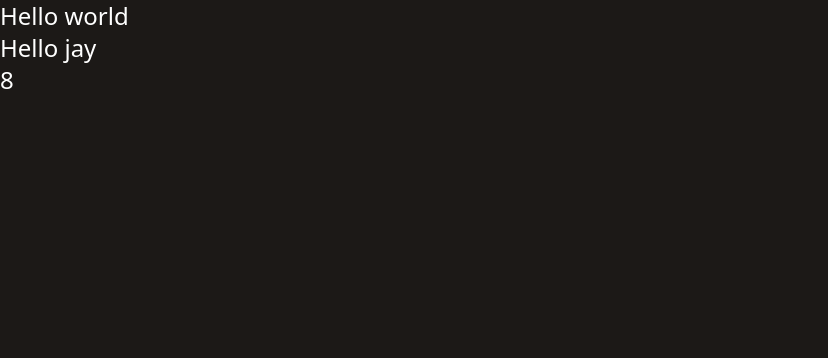
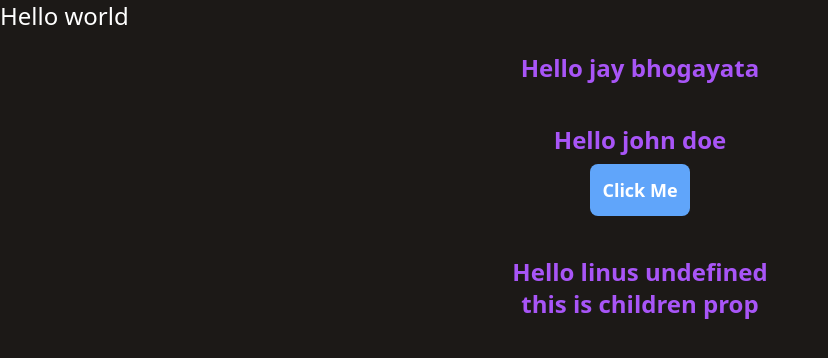
Before and after one commit to jay-bhogayata/React-basic, a React (Vite) app: page / in a window 1280 px wide. Shown: the top 358 px of the page, without its empty margins (0-828 px from the left). Built offline with nearby package versions, Linux system fonts and the light colour scheme.

Commit message:
how props work

```diff
--- a/src/App.jsx
+++ b/src/App.jsx
@@ -7,8 +7,19 @@ const App = () => {
   return (
     <div className="bg-stone-900 h-[100vh] text-white text-2xl">
       <h1>Hello world</h1>
-      <Greet />
-      <Jsx />
+      <Greet fname="jay" lname="bhogayata" />
+      <Greet fname="john" lname="doe">
+        <button
+          type="button"
+          className="bg-blue-400 text-lg hover:bg-pink-200 text-white p-3 rounded-lg mt-2"
+        >
+          Click Me
+        </button>
+      </Greet>
+      <Greet fname="linus" lanme="torvalds">
+        <p>this is children prop</p>
+      </Greet>
+      {/* <Jsx /> */}
     </div>
   );
 };
--- a/src/Greet.jsx
+++ b/src/Greet.jsx
@@ -1,7 +1,9 @@
-const Greet = () => {
+const Greet = (props) => {
   return (
-    <div>
-      <h1>Hello jay</h1>
+    <div className="text-purple-500 text-2xl text-center p-5 font-bold">
+      <h1>{`Hello ${props.fname} ${props.lname}`} </h1>
+
+      {props.children}
     </div>
   );
 };
@@ -19,3 +21,7 @@ export const Greet = () => {
 };
 above is named export can not chage component name in import;
 */
+
+/**
+ * prop is immutable
+ * */
```
